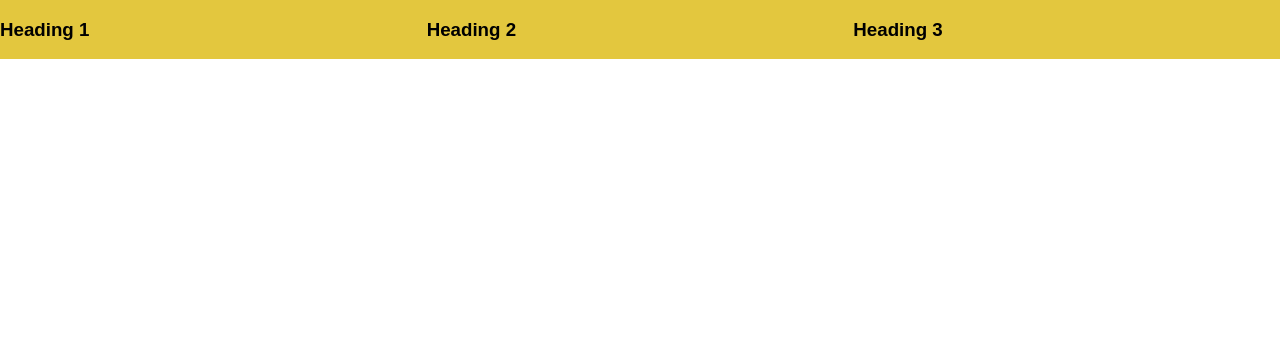
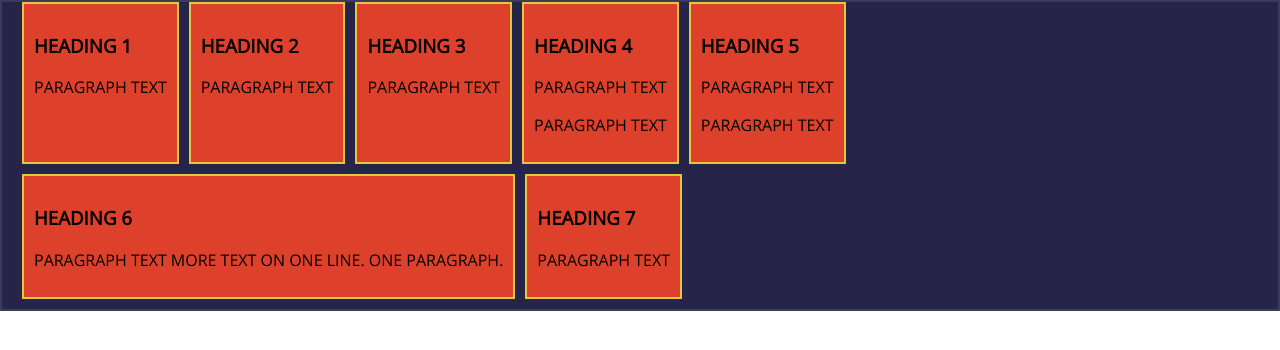
Before and after one commit to bearduk/cb-sandbox, a website: page index.html in a window 1280 px wide. Drawn offline with nearby package versions, Linux system fonts and the light colour scheme; files that its build step writes are made by us from their sources.

Commit message:
HTML edits

```diff
--- a/components/sass/style.scss
+++ b/components/sass/style.scss
@@ -1,16 +1,30 @@
 @import 'normalize';
+@import url('https://fonts.googleapis.com/css?family=Open+Sans');
 
 $blue: #272449;
 $lightblue: #3D3A5B;
 $red: #dd412c;
 $yellow: #e3c73e;
 $green: #00c281;
+$white: #FFF;
 
+body {
+font-family: 'Open Sans', sans-serif;
+}
 
 .flex-container {
 	display: flex;
-	div {
-		width:90%;
-		background-color: $yellow;
-	}
+	flex-flow: row wrap;
+	background-color: $blue;
+	// width: 100%;
+	border: 2px solid $lightblue;
+	padding: 0px 20px 0px 20px;
 }
+.box {
+	background-color: $red;
+	border: 2px solid $yellow;
+	box-sizing: border-box;
+	padding: 10px;
+	margin: 0px 10px 10px 0px;
+    text-transform: uppercase;
+}
--- a/index.html
+++ b/index.html
@@ -11,12 +11,33 @@
 <div class="flex-container">
 	<div class="box">
 		<h3>Heading 1</h3>
+		<p>Paragraph text</p>
 	</div>
 	<div class="box">
 		<h3>Heading 2</h3>
+		<p>Paragraph text</p>
 	</div>
 	<div class="box">
 		<h3>Heading 3</h3>
+		<p>Paragraph text</p>
+	</div>
+	<div class="box">
+		<h3>Heading 4</h3>
+		<p>Paragraph text</p>
+		<p>Paragraph text</p>
+	</div>
+	<div class="box">
+		<h3>Heading 5</h3>
+		<p>Paragraph text</p>
+		<p>Paragraph text</p>
+	</div>
+	<div class="box">
+		<h3>Heading 6</h3>
+		<p>Paragraph text more text on one line. One paragraph.</p>
+	</div>
+	<div class="box">
+		<h3>Heading 7</h3>
+		<p>Paragraph text</p>
 	</div>
 </div>
 
```
